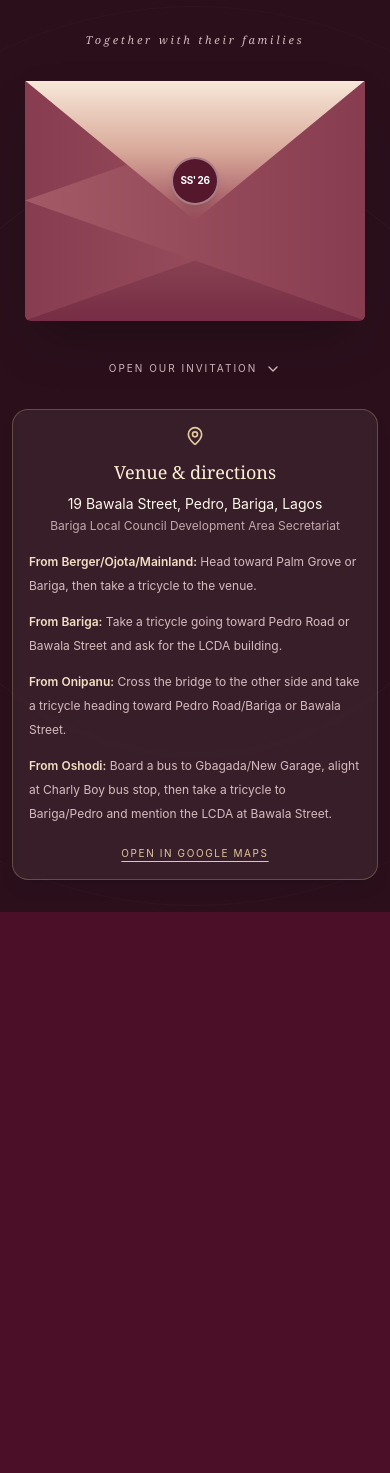
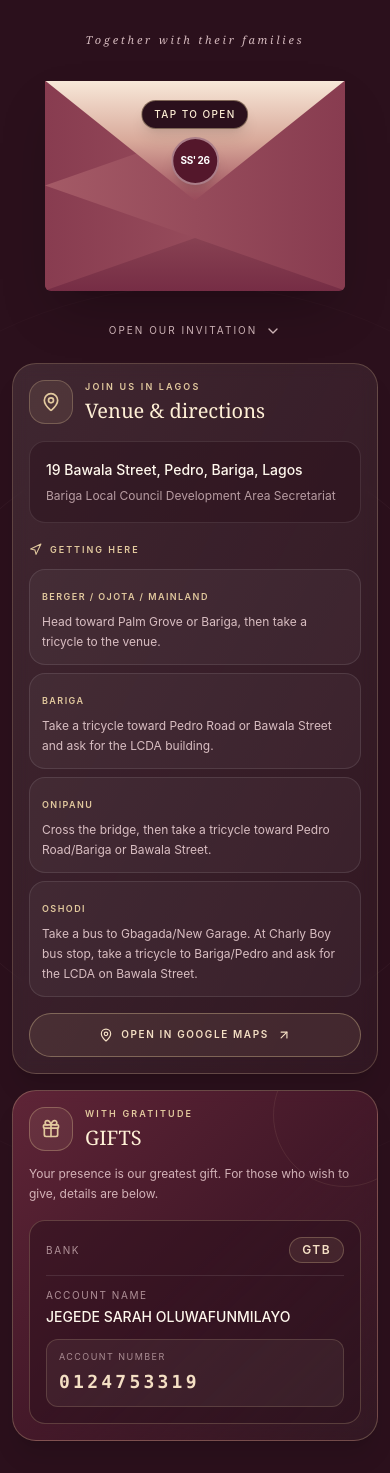
Before and after one commit to jexzyjames/invite, a React (Vite) app: page / in a window 390 px wide. Before the commit the page ends 912 px from the top, so only its background shows below. Built offline with nearby package versions, Linux system fonts and the light colour scheme.

Commit message:
Polish invitation and guest pass UI
Co-authored-by: Copilot <223556219+Copilot@users.noreply.github.com>

```diff
--- a/src/components/WeddingInvitation.jsx
+++ b/src/components/WeddingInvitation.jsx
@@ -1,6 +1,6 @@
 import React, { useState } from "react";
 import { motion } from "framer-motion";
-import { ChevronDown, MapPin } from "lucide-react";
+import { ArrowUpRight, ChevronDown, Gift, MapPin, Navigation } from "lucide-react";
 
 export default function WeddingInvitation({ onOpen }) {
   const [isOpen, setIsOpen] = useState(false);
@@ -28,7 +28,7 @@ export default function WeddingInvitation({ onOpen }) {
       </motion.p>
 
       {/* Envelope Container */}
-      <div className="relative flex h-[240px] w-full max-w-[340px] items-center justify-center sm:h-[300px] sm:max-w-[420px]">
+      <div className="relative flex h-[210px] w-full max-w-[300px] items-center justify-center sm:h-[260px] sm:max-w-[360px]">
         {/* Invitation Letter (Slides up when opened) */}
         <motion.div
           initial={{ y: 0, opacity: 0.9 }}
@@ -41,7 +41,7 @@ export default function WeddingInvitation({ onOpen }) {
           onAnimationComplete={() => {
             if (isOpen) onOpen();
           }}
-          className="absolute z-10 flex h-[180px] w-[84%] flex-col items-center justify-center rounded-sm bg-[#f7f1ed] p-5 text-center text-[#342326] shadow-xl sm:h-[200px] sm:p-6"
+          className="absolute z-10 flex h-[155px] w-[84%] flex-col items-center justify-center rounded-sm bg-[#f7f1ed] p-4 text-center text-[#342326] shadow-xl sm:h-[175px] sm:p-5"
         >
           <span className="mb-1 font-serif text-[10px] uppercase tracking-[0.26em] text-[#9b7071] sm:text-xs">
             You’re invited
@@ -70,15 +70,17 @@ export default function WeddingInvitation({ onOpen }) {
           animate={isOpen ? { rotateX: 180, zIndex: 5 } : { rotateX: 0, zIndex: 35 }}
           transition={{ duration: 0.8, ease: "easeInOut" }}
           style={{ transformOrigin: "top" }}
-          className="clip-top-flap absolute inset-x-0 top-0 h-[140px] cursor-pointer bg-gradient-to-b from-[#f7e8d9] via-[#d8a99a] to-[#9a4a5b] shadow-md sm:h-[140px]"
+          className="clip-top-flap absolute inset-x-0 top-0 h-[120px] cursor-pointer bg-gradient-to-b from-[#f7e8d9] via-[#d8a99a] to-[#9a4a5b] shadow-md sm:h-[125px]"
           onClick={handleOpen}
         >
           {/* Wax Seal / Heart Button on Flap Tip */}
-          <div className="group absolute bottom-4 left-1/2 z-40 -translate-x-1/2">
+          <div className="absolute bottom-4 left-1/2 z-40 flex -translate-x-1/2 flex-col items-center gap-2">
+            <span className="whitespace-nowrap rounded-full border border-[#d6bd91]/50 bg-[#2b101c] px-3 py-1.5 text-[10px] font-medium uppercase tracking-[0.14em] text-[#fff0d6] shadow-lg">
+              Tap to open
+            </span>
             <motion.button
               aria-label="Open invitation"
               onClick={handleOpen}
-              title="Open invitation"
               type="button"
               whileHover={{ scale: 1.05 }}
               whileTap={{ scale: 0.95 }}
@@ -87,9 +89,6 @@ export default function WeddingInvitation({ onOpen }) {
               <span className="mr-0.5 text-[10px] font-bold tracking-tighter">SS'</span>
               <span className="text-[10px] font-bold tracking-tighter">26</span>
             </motion.button>
-            <span className="pointer-events-none absolute bottom-full left-1/2 mb-2 -translate-x-1/2 whitespace-nowrap rounded-full border border-[#d6bd91]/50 bg-[#2b101c] px-3 py-1.5 text-[10px] font-medium uppercase tracking-[0.14em] text-[#fff0d6] opacity-0 shadow-lg transition-opacity group-hover:opacity-100 group-focus-within:opacity-100">
-              Tap to open
-            </span>
           </div>
         </motion.div>
       </div>
@@ -100,41 +99,93 @@ export default function WeddingInvitation({ onOpen }) {
         initial={{ opacity: 0, y: 10 }}
         animate={{ opacity: 1, y: 0 }}
         transition={{ duration: 0.8, delay: 0.2 }}
-        className="group mt-10 flex cursor-pointer items-center gap-2 text-[10px] uppercase tracking-[0.2em] text-rose-100/80 transition-colors hover:text-white sm:mt-16 sm:text-xs"
+        className="group mt-8 flex cursor-pointer items-center gap-2 text-[10px] uppercase tracking-[0.2em] text-rose-100/80 transition-colors hover:text-white sm:mt-12 sm:text-xs"
       >
         <span>Open Our Invitation</span>
         <ChevronDown className="h-4 w-4 transition-transform group-hover:translate-y-0.5" />
       </motion.button>
 
-      <section className="mt-8 w-full max-w-[32rem] rounded-2xl border border-[#d6bd91]/30 bg-[#fff8ed]/[0.06] p-4 text-center shadow-lg backdrop-blur-[2px] sm:mt-10 sm:p-6">
-        <MapPin className="mx-auto text-[#e2c99e]" size={20} />
-        <h2 className="mt-3 font-serif text-lg text-[#fff0d6]">Venue &amp; directions</h2>
-        <p className="mt-2 text-sm text-[#fff8ed]">19 Bawala Street, Pedro, Bariga, Lagos</p>
-        <p className="mt-1 text-xs text-rose-100/70">Bariga Local Council Development Area Secretariat</p>
+      <section className="mt-6 w-full max-w-[32rem] overflow-hidden rounded-3xl border border-[#d6bd91]/25 bg-gradient-to-br from-[#fff8ed]/[0.1] to-[#fff8ed]/[0.03] p-4 shadow-xl shadow-black/10 backdrop-blur sm:mt-8 sm:p-6">
+        <div className="flex items-center gap-3 text-left">
+          <span className="flex h-11 w-11 shrink-0 items-center justify-center rounded-2xl border border-[#d6bd91]/30 bg-[#d6bd91]/10 text-[#e2c99e]">
+            <MapPin size={20} />
+          </span>
+          <div>
+            <p className="text-[9px] font-semibold uppercase tracking-[0.24em] text-[#e2c99e]">Join us in Lagos</p>
+            <h2 className="mt-1 font-serif text-xl text-[#fff0d6]">Venue &amp; directions</h2>
+          </div>
+        </div>
 
-        <div className="mt-4 space-y-3 text-left text-xs leading-6 text-rose-100/80 sm:text-sm">
-          <p>
-            <span className="font-semibold text-[#f4dfc4]">From Berger/Ojota/Mainland:</span> Head toward Palm Grove or Bariga, then take a tricycle to the venue.
-          </p>
-          <p>
-            <span className="font-semibold text-[#f4dfc4]">From Bariga:</span> Take a tricycle going toward Pedro Road or Bawala Street and ask for the LCDA building.
-          </p>
-          <p>
-            <span className="font-semibold text-[#f4dfc4]">From Onipanu:</span> Cross the bridge to the other side and take a tricycle heading toward Pedro Road/Bariga or Bawala Street.
-          </p>
-          <p>
-            <span className="font-semibold text-[#f4dfc4]">From Oshodi:</span> Board a bus to Gbagada/New Garage, alight at Charly Boy bus stop, then take a tricycle to Bariga/Pedro and mention the LCDA at Bawala Street.
-          </p>
+        <div className="mt-4 rounded-2xl border border-white/10 bg-[#2b101c]/45 p-4 text-left">
+          <p className="text-sm font-medium leading-6 text-[#fff8ed]">19 Bawala Street, Pedro, Bariga, Lagos</p>
+          <p className="mt-1 text-xs leading-5 text-rose-100/65">Bariga Local Council Development Area Secretariat</p>
+        </div>
+
+        <div className="mt-5">
+          <div className="mb-3 flex items-center gap-2 text-left text-[9px] font-semibold uppercase tracking-[0.22em] text-[#e2c99e]">
+            <Navigation size={13} />
+            Getting here
+          </div>
+          <div className="grid gap-2 sm:grid-cols-2">
+            <div className="rounded-2xl border border-white/10 bg-white/[0.04] p-3 text-left">
+              <span className="text-[9px] font-semibold uppercase tracking-[0.16em] text-[#e2c99e]">Berger / Ojota / Mainland</span>
+              <p className="mt-1.5 text-xs leading-5 text-rose-100/80">Head toward Palm Grove or Bariga, then take a tricycle to the venue.</p>
+            </div>
+            <div className="rounded-2xl border border-white/10 bg-white/[0.04] p-3 text-left">
+              <span className="text-[9px] font-semibold uppercase tracking-[0.16em] text-[#e2c99e]">Bariga</span>
+              <p className="mt-1.5 text-xs leading-5 text-rose-100/80">Take a tricycle toward Pedro Road or Bawala Street and ask for the LCDA building.</p>
+            </div>
+            <div className="rounded-2xl border border-white/10 bg-white/[0.04] p-3 text-left">
+              <span className="text-[9px] font-semibold uppercase tracking-[0.16em] text-[#e2c99e]">Onipanu</span>
+              <p className="mt-1.5 text-xs leading-5 text-rose-100/80">Cross the bridge, then take a tricycle toward Pedro Road/Bariga or Bawala Street.</p>
+            </div>
+            <div className="rounded-2xl border border-white/10 bg-white/[0.04] p-3 text-left">
+              <span className="text-[9px] font-semibold uppercase tracking-[0.16em] text-[#e2c99e]">Oshodi</span>
+              <p className="mt-1.5 text-xs leading-5 text-rose-100/80">Take a bus to Gbagada/New Garage. At Charly Boy bus stop, take a tricycle to Bariga/Pedro and ask for the LCDA on Bawala Street.</p>
+            </div>
+          </div>
         </div>
 
         <a
-          className="mt-5 inline-block text-[10px] uppercase tracking-[0.16em] text-[#e2c99e] underline underline-offset-4 transition-colors hover:text-white sm:text-xs"
+          className="mt-4 flex min-h-11 items-center justify-center gap-2 rounded-full border border-[#d6bd91]/40 bg-[#d6bd91]/10 px-4 py-3 text-[10px] font-semibold uppercase tracking-[0.16em] text-[#f4dfc4] transition-colors hover:bg-[#d6bd91]/20 hover:text-white sm:text-xs"
           href="https://www.google.com/maps/search/?api=1&query=Bariga+Local+Council+Development+Area+Secretariat%2C+19+Bawala+Street%2C+Pedro%2C+Bariga%2C+Lagos"
           target="_blank"
           rel="noreferrer"
         >
+          <MapPin size={14} />
           Open in Google Maps
+          <ArrowUpRight size={14} />
         </a>
+      </section>
+
+      <section className="relative mt-4 w-full max-w-[32rem] overflow-hidden rounded-3xl border border-[#d6bd91]/30 bg-gradient-to-br from-[#6c2a3e]/80 via-[#4b1b2d]/80 to-[#fff8ed]/[0.04] p-4 text-center shadow-xl shadow-black/10 backdrop-blur sm:p-6">
+        <div className="pointer-events-none absolute -right-10 -top-12 h-36 w-36 rounded-full border border-[#d6bd91]/10" />
+        <div className="relative flex items-center gap-3 text-left">
+          <span className="flex h-11 w-11 shrink-0 items-center justify-center rounded-2xl border border-[#d6bd91]/35 bg-[#d6bd91]/10 text-[#e2c99e]">
+            <Gift size={20} />
+          </span>
+          <div>
+            <p className="text-[9px] font-semibold uppercase tracking-[0.24em] text-[#e2c99e]">With gratitude</p>
+            <h2 className="mt-1 font-serif uppercase text-xl text-[#fff0d6]">Gifts</h2>
+          </div>
+        </div>
+        <p className="relative mt-3 text-left text-xs leading-5 text-rose-100/75 sm:text-sm">
+          Your presence is our greatest gift. For those who wish to give, details are below.
+        </p>
+        <div className="relative mt-4 rounded-2xl border border-[#d6bd91]/25 bg-[#2b101c]/50 p-4 text-left">
+          <div className="flex items-center justify-between gap-3 border-b border-white/10 pb-3">
+            <span className="text-[10px] uppercase tracking-[0.16em] text-rose-100/60">Bank</span>
+            <span className="rounded-full border border-[#d6bd91]/30 bg-[#d6bd91]/10 px-3 py-1 text-xs font-semibold tracking-[0.12em] text-[#f4dfc4]">GTB</span>
+          </div>
+          <div className="mt-3">
+            <p className="text-[10px] uppercase tracking-[0.16em] text-rose-100/60">Account name</p>
+            <p className="mt-1 break-words  uppercase text-sm font-medium text-[#fff8ed]"> Jegede Sarah Oluwafunmilayo</p>
+          </div>
+          <div className="mt-3 rounded-xl border border-[#d6bd91]/20 bg-[#fff8ed]/[0.05] px-3 py-2.5">
+            <p className="text-[9px] uppercase tracking-[0.16em] text-rose-100/55">Account number</p>
+            <p className="mt-1 font-mono text-lg font-semibold tracking-[0.18em] text-[#f4dfc4]">0124753319</p>
+          </div>
+        </div>
       </section>
     </div>
   );
```
Also changed, not shown: src/components/WeddingPage.jsx (+93 -35 lines).
